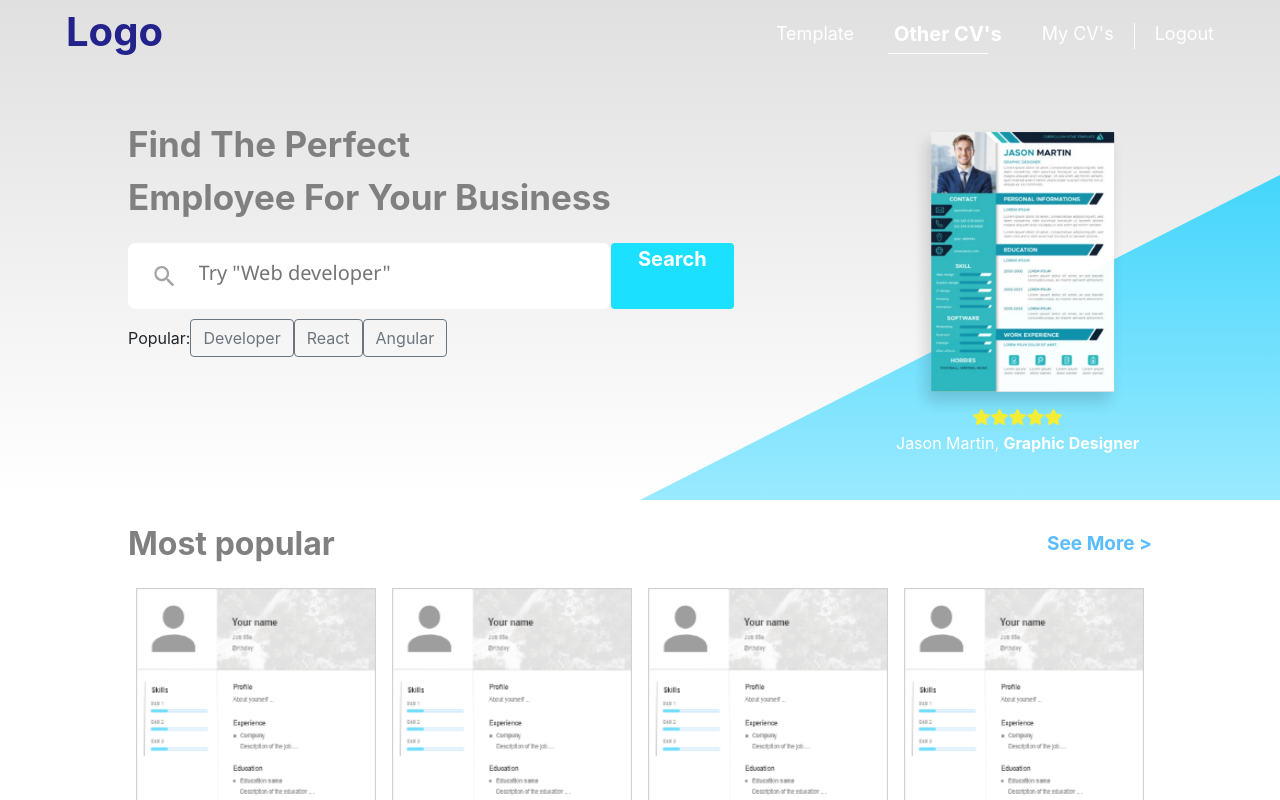
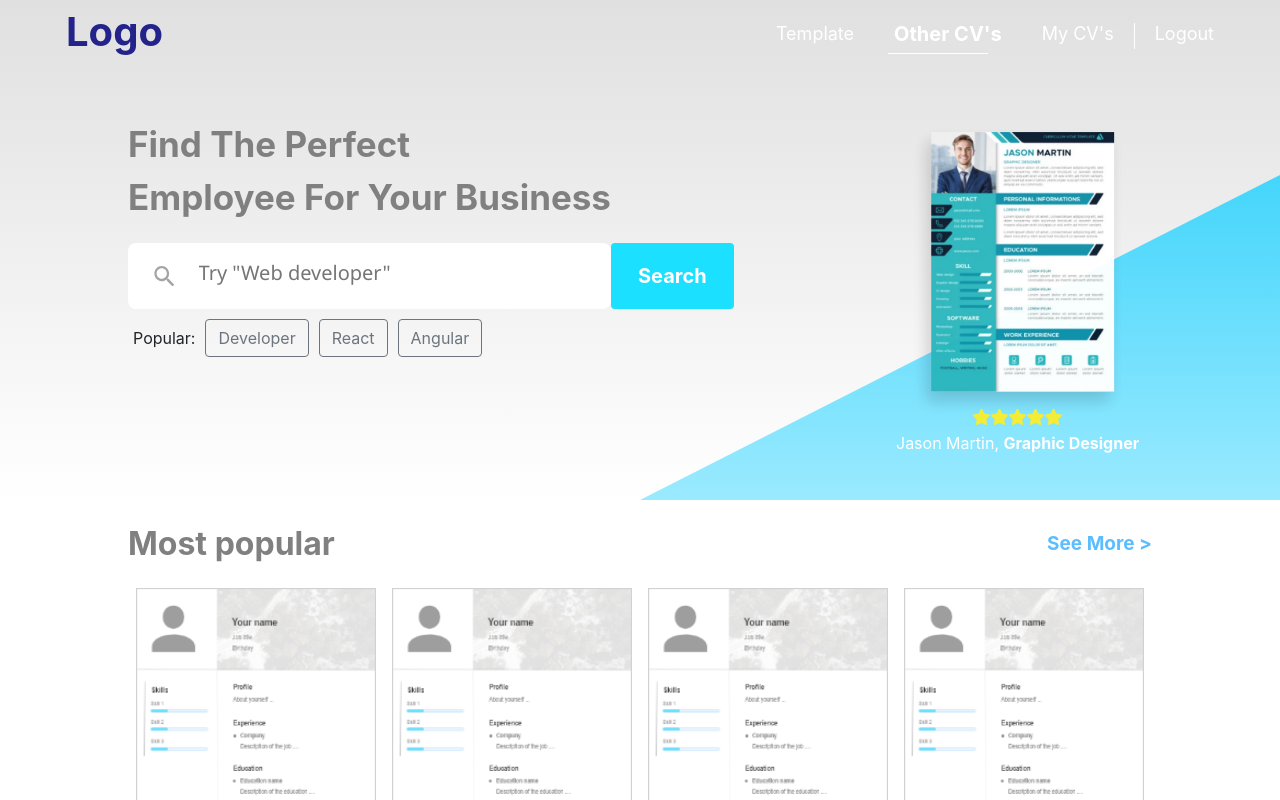
Before and after one commit to nghia641998/TKGD, a React (Create React App) app: page /category in a window 1280 px wide. Shown: the top 800 px of the page. Built offline with nearby package versions, Linux system fonts and the light colour scheme.

Commit message:
fix css in page Other CV

```diff
--- a/src/components/OtherCV/OtherCV.scss
+++ b/src/components/OtherCV/OtherCV.scss
@@ -222,6 +222,9 @@
   font-weight: 700;
   color: white;
   background-color: rgb(28, 224, 255);
+  display: flex;
+  align-items: center;
+  justify-content: center;
 }
 .search-wrapper{
   display: flex;
@@ -265,7 +268,7 @@
   background-color: white;
   box-shadow: 2px 5px #dadada;
   position: absolute;
-  top: 341px;
+  top: 309px;
   border-radius: 5px;
   z-index: 99;
   display: none;
@@ -312,7 +315,9 @@
     color:white;
   }
 }
-
+.hash-tag > * {
+  margin: 0px 5px;
+}
 }
 .non-visible-custom{
   .header-right{
```
